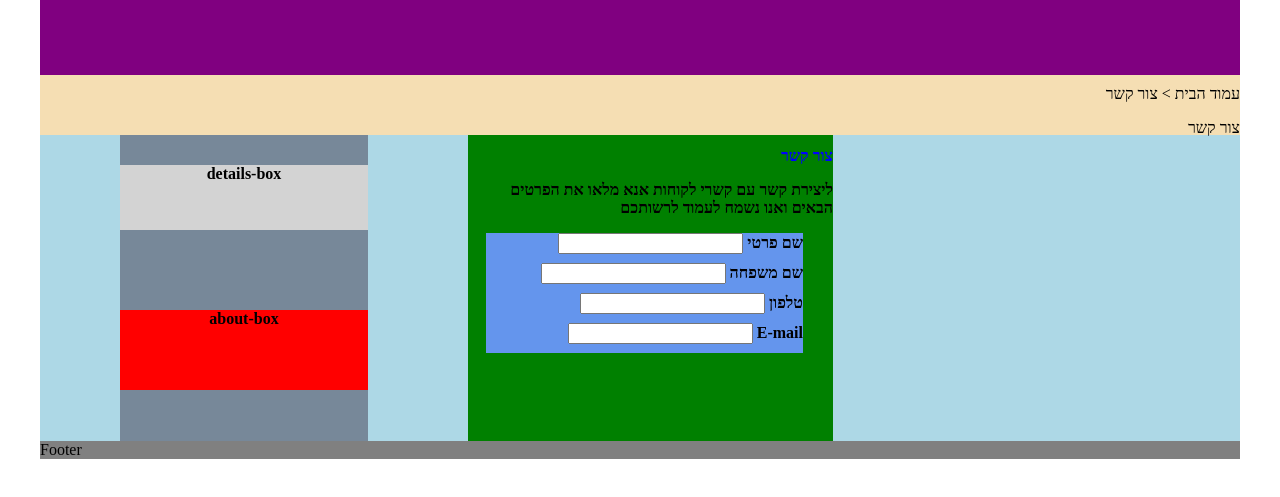
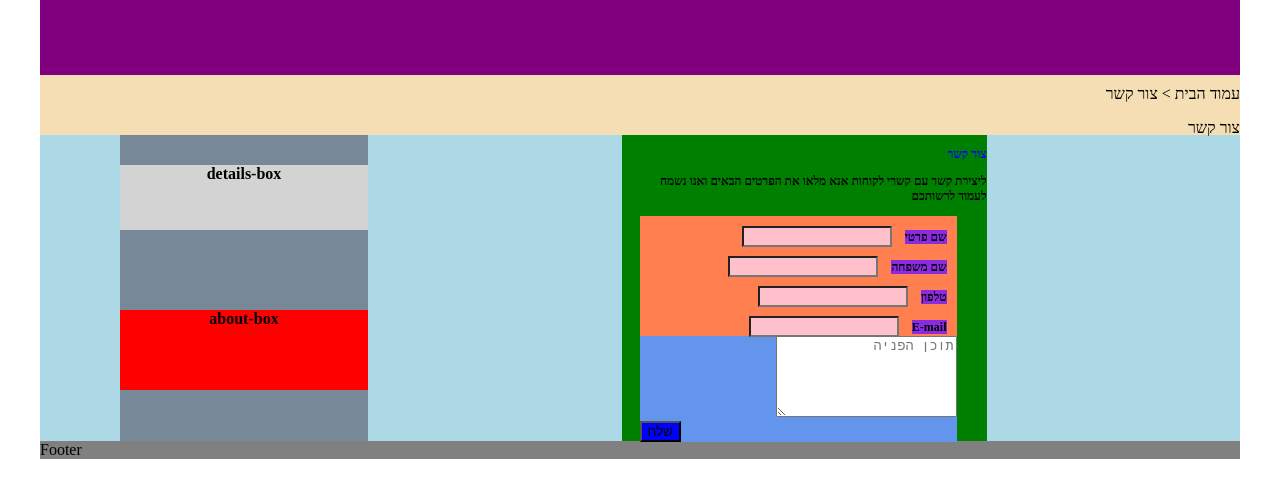
Before and after one commit to HanyRazSivan/MyMidProject, a plain HTML site: page contact.html in a window 1280 px wide. Shown: the part 65-562 px from the top of the page. Drawn offline with Linux system fonts and the light colour scheme.

Commit message:
creat-contact-box-submit

```diff
--- a/contact.css
+++ b/contact.css
@@ -53,12 +53,12 @@ ul li { display: inline;}
     background: green;
     height: 294px;
     width: 347px;
-    margin-right: 50px;
-    margin-left: 100px;
+    margin: auto;
     padding-left: 18px;
     padding-top: 12px;
     border-top: 1px;
     border-left: 1px;
+    font-size: 12px;
 }
 
 .create-contact-box-head {
@@ -66,7 +66,6 @@ ul li { display: inline;}
     color: blue;
 }
 .create-contact-box-head p {
-
     color: black;
 }
 
@@ -80,6 +79,29 @@ ul li { display: inline;}
 
 .create-contact-box-row {
     height: 30px;
+
+    background-color: coral;
+}
+
+.create-contact-box-row label {
+    text-align: right;
+    margin-right: 10px;
+    background-color: blueviolet;
+}
+
+.create-contact-box-row input {
+    box-sizing: border-box;
+    background-color: pink;
+    margin: 10px;
+    width: 150px;
+}
+
+.creat-contact-box-submit {
+    text-align: left;
+}
+
+.creat-contact-box-submit input[type=submit] {
+    background-color: blue;
 }
 
 .details-box{
--- a/contact.html
+++ b/contact.html
@@ -57,6 +57,10 @@
                     <label>E-mail</label>
                     <input type="text">
                 </div>
+                <textarea rows=5 placeholder="תוכן הפניה"></textarea>
+                <div class="creat-contact-box-submit">
+                    <input type="submit" value="שלח">
+                </div>
             </div>
         </div>
     </div>
```
